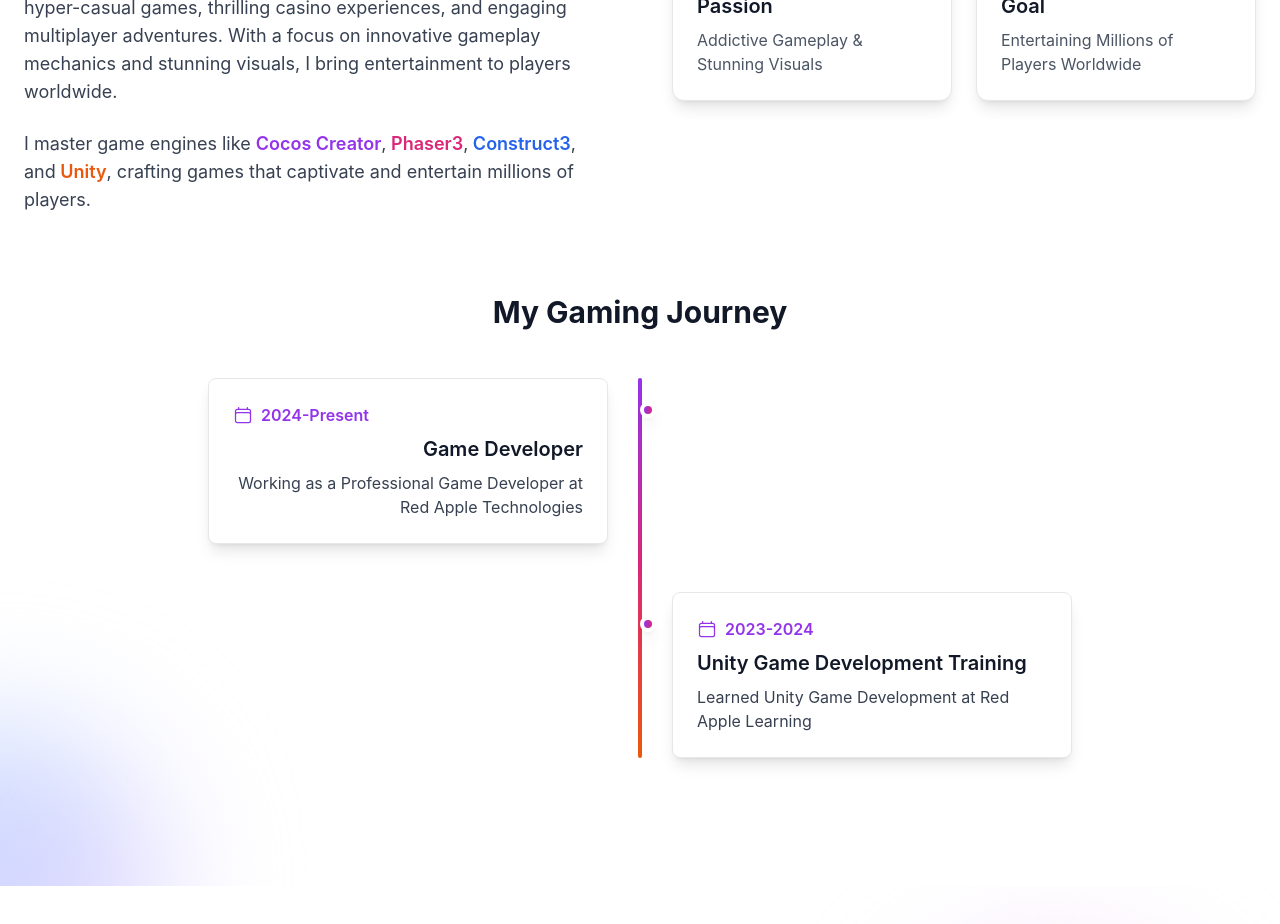
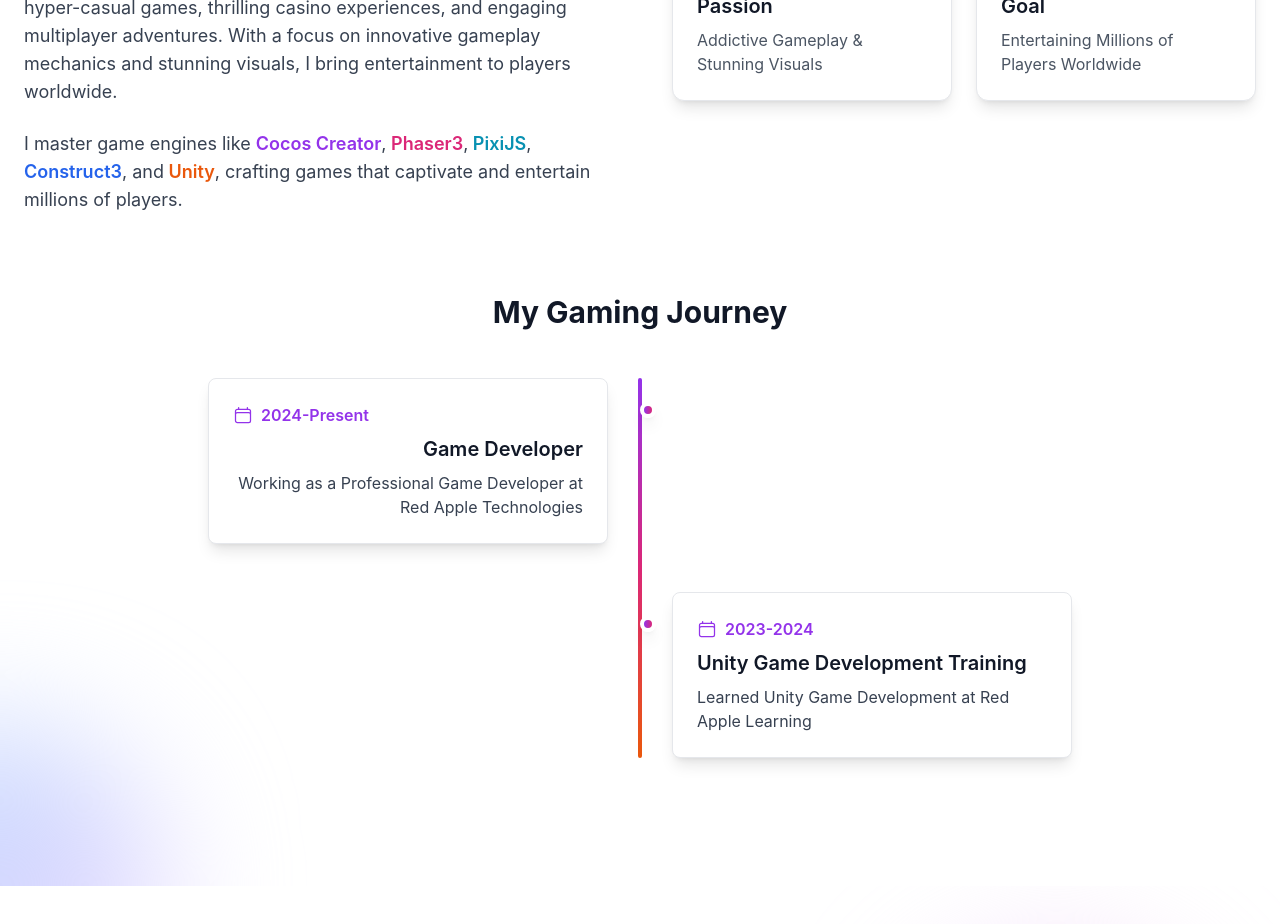
Before and after one commit to Tanmay28072000/Gaming-Portfolio, a React (Vite) app: page / in a window 1280 px wide. Shown: the part 1460-2384 px from the top of the page. Built offline with nearby package versions, Linux system fonts and the light colour scheme.

Commit message:
Add PixiJS to skills recap

```diff
--- a/src/components/About.jsx
+++ b/src/components/About.jsx
@@ -164,6 +164,7 @@ function About() {
               <p className="text-base sm:text-lg text-gray-700 dark:text-gray-300 leading-relaxed">
                 I master game engines like <span className="text-purple-600 dark:text-purple-400 font-semibold">Cocos Creator</span>,
                 <span className="text-pink-600 dark:text-pink-400 font-semibold"> Phaser3</span>,
+                <span className="text-cyan-600 dark:text-cyan-400 font-semibold"> PixiJS</span>,
                 <span className="text-blue-600 dark:text-blue-400 font-semibold"> Construct3</span>, and
                 <span className="text-orange-600 dark:text-orange-400 font-semibold"> Unity</span>,
                 crafting games that captivate and entertain millions of players.
```
